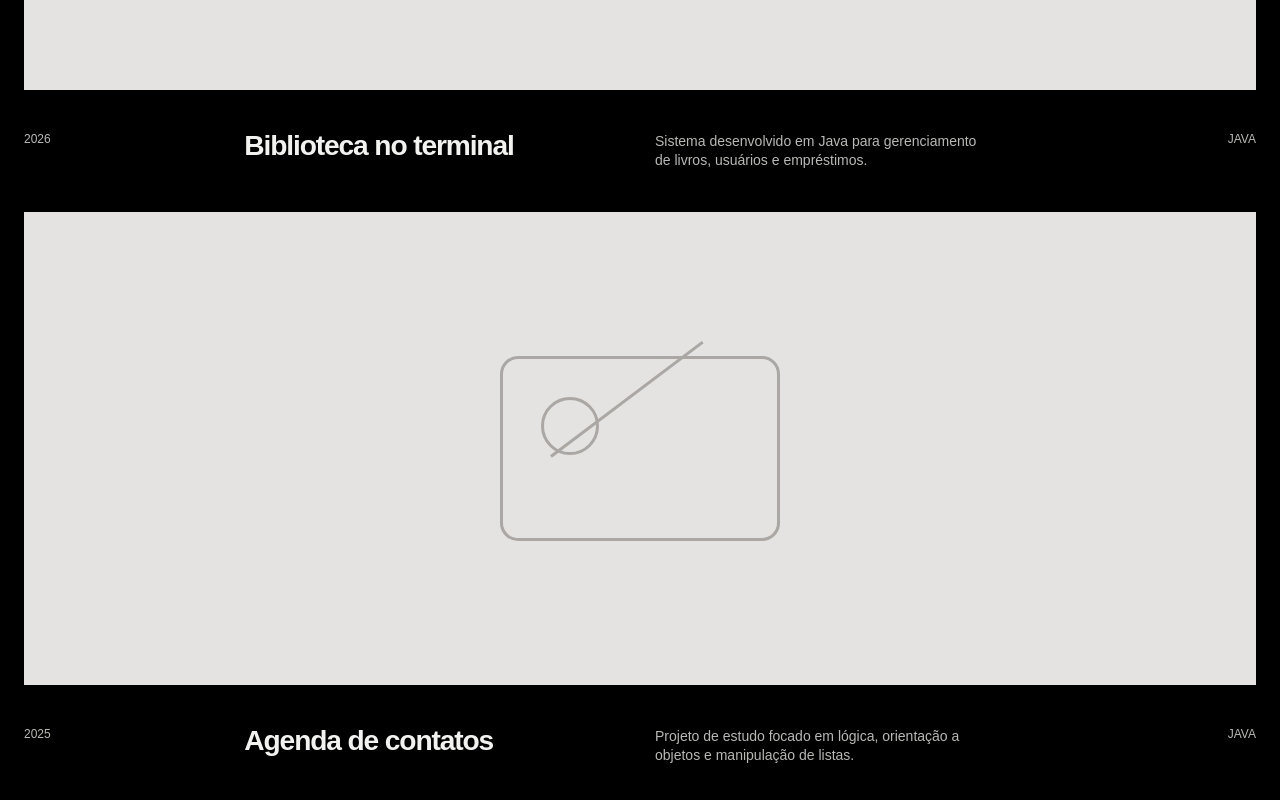
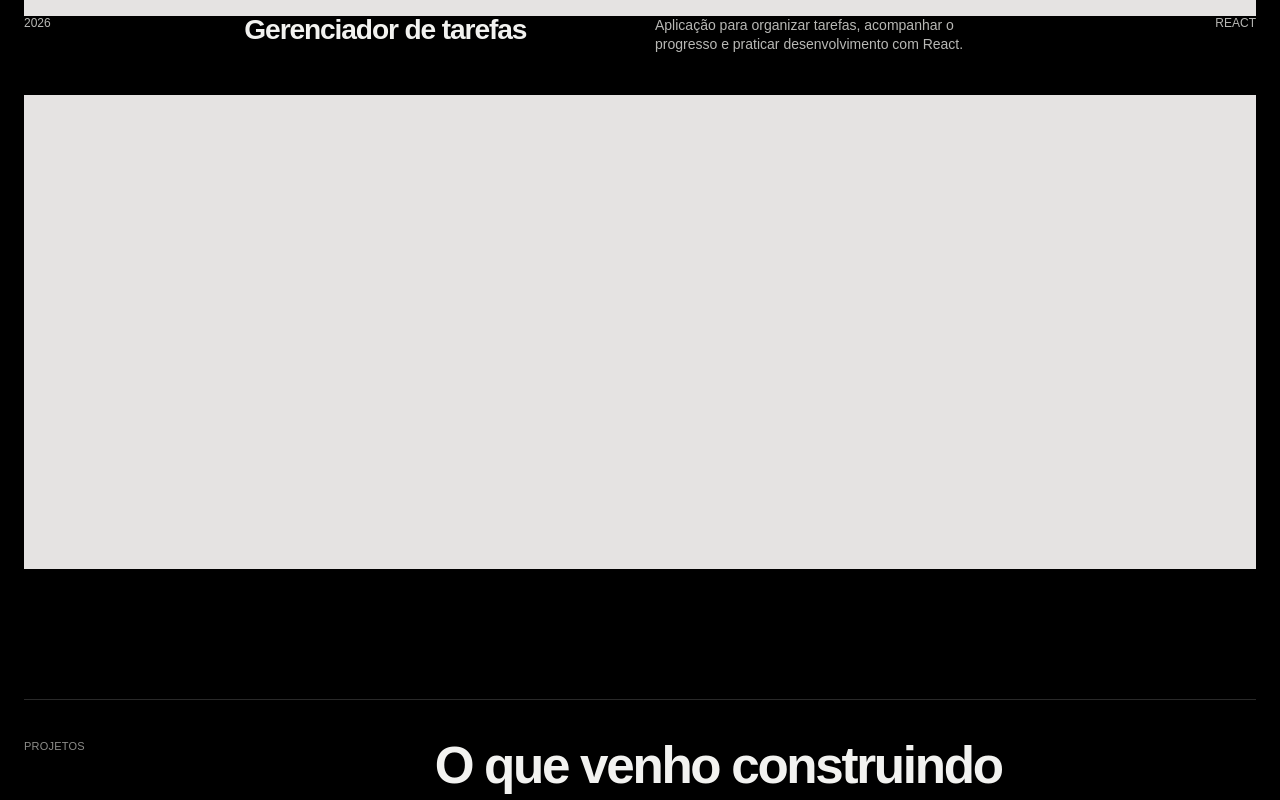
Before and after one commit to MiguelVarjao/Portfolio, a React (Vite) app: page / in a window 1280 px wide. Shown: the part 1760-2560 px from the top of the page. Built offline with nearby package versions, Linux system fonts and the light colour scheme.

Commit message:
Atualização

```diff
--- a/src/App.jsx
+++ b/src/App.jsx
@@ -1,26 +1,19 @@
 import Navbar from "./components/Navbar";
 
 const projects = [
+  {
+    year: "2026",
+    title: "Plataforma de curso",
+    description:
+      "Plataforma corporativa de treinamento e desenvolvimento profissional, desenvolvida para apoiar a capacitação e o crescimento de colaboradores.",
+    category: "React",
+  },
   {
     year: "2026",
     title: "Gerenciador de tarefas",
     description:
       "Aplicação para organizar tarefas, acompanhar o progresso e praticar desenvolvimento com React.",
     category: "React",
-  },
-  {
-    year: "2026",
-    title: "Biblioteca no terminal",
-    description:
-      "Sistema desenvolvido em Java para gerenciamento de livros, usuários e empréstimos.",
-    category: "Java",
-  },
-  {
-    year: "2025",
-    title: "Agenda de contatos",
-    description:
-      "Projeto de estudo focado em lógica, orientação a objetos e manipulação de listas.",
-    category: "Java",
   },
 ];
 
@@ -62,13 +55,13 @@ function App() {
         </section>
 
         <section id="projetos" className="work section-shell">
-          <div className="work-heading">
 
-          </div>
+          <div className="project">
 
-          <div className="project-list">
+            <span className="small-label">Projetos pessoais</span>
+
             {projects.map((project) => (
-              <article className="project" key={project.title}>
+              <article key={project.title}>
                 <div className="project-info">
                   <span className="project-year">{project.year}</span>
 
@@ -79,12 +72,9 @@ function App() {
                   <span className="project-category">{project.category}</span>
                 </div>
 
-                <div className="project-image" aria-label={`Imagem de ${project.title}`}>
-                  <div className="image-placeholder">
-                    <div className="image-icon">
-                    </div>
-                  </div>
+                <div className="project-image">
                 </div>
+
               </article>
             ))}
           </div>
--- a/src/styles.css
+++ b/src/styles.css
@@ -148,7 +148,7 @@ a {
 }
 
 .work {
-  padding: 40px 0 130px;
+  padding: 0px 0 130px;
 }
 
 .work-heading {
@@ -160,24 +160,9 @@ a {
   align-items: center;
 }
 
-.work-heading > div {
-  display: flex;
-  align-items: center;
-  gap: 10px;
-}
-
-.work-heading h2 {
-  justify-self: start;
-  font-size: 23px;
-  letter-spacing: -0.03em;
-}
-
-.small-label {
-  margin-bottom: 0;
-}
-
 .project {
   padding: 42px 0 0;
+  border-top: 1px solid var(--line);
 }
 
 .project-info {
@@ -225,57 +210,6 @@ a {
   inset: 0;
   display: grid;
   place-items: center;
-}
-
-.image-icon {
-  width: 280px;
-  height: 185px;
-  border: 3px solid #aaa7a4;
-  border-radius: 18px;
-  position: relative;
-}
-
-.image-icon::before {
-  content: "";
-  width: 52px;
-  height: 52px;
-  border: 3px solid #aaa7a4;
-  border-radius: 50%;
-  position: absolute;
-  left: 38px;
-  top: 38px;
-}
-
-.image-icon::after {
-  content: "";
-  position: absolute;
-  width: 190px;
-  height: 3px;
-  background: #aaa7a4;
-  left: 48px;
-  top: 96px;
-  transform: rotate(-37deg);
-  transform-origin: left center;
-}
-
-.image-icon span:first-child {
-  position: absolute;
-  width: 130px;
-  height: 3px;
-  background: #aaa7a4;
-  left: 95px;
-  top: 112px;
-  transform: rotate(35deg);
-}
-
-.image-icon span:last-child {
-  position: absolute;
-  width: 155px;
-  height: 3px;
-  background: #aaa7a4;
-  left: 158px;
-  top: 82px;
-  transform: rotate(-39deg);
 }
 
 .selected {
```
